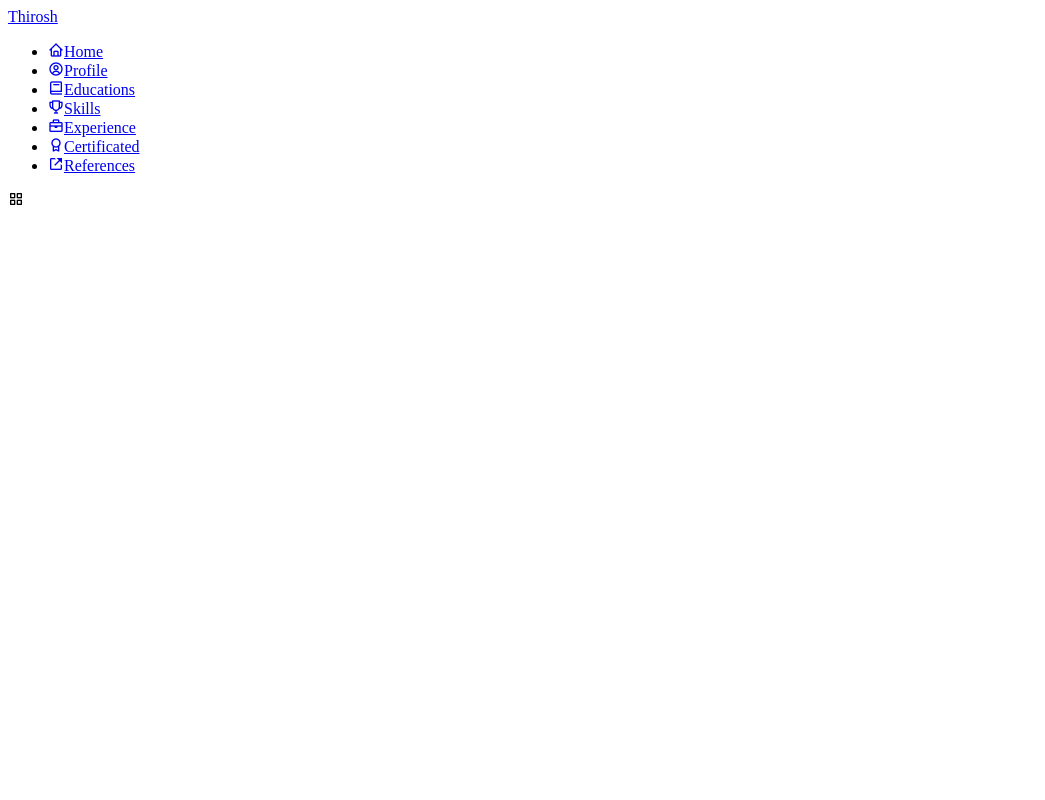
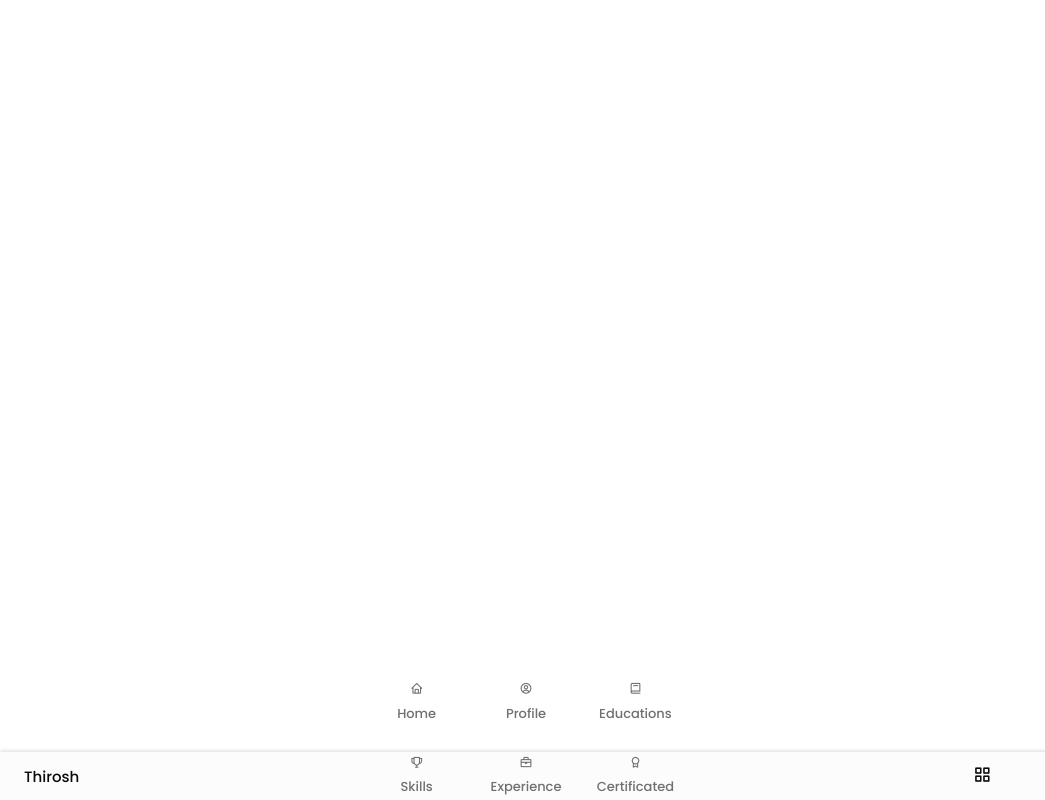
Before and after one commit to ThiroshMadhusha/cv-app, a plain HTML site: page index.html in a window 1280 px wide. Shown: the whole page, without its empty margins (0-1045 px from the left). Drawn offline with nearby package versions, Linux system fonts and the light colour scheme.

Commit message:
create application navbar section styles

```diff
--- a/assets/css/styles.css
+++ b/assets/css/styles.css
@@ -37,7 +37,13 @@
 }
 
 /*========== BASE ==========*/
+*,::before,::after{
+  box-sizing: border-box;
+}
 
+html{
+  scroll-behavior: smooth;
+}
 
 /*========== Variables Dark theme ==========*/
 
@@ -52,19 +58,148 @@
 
 
 /*========== Classes modified to reduce size and print on A4 sheet ==========*/
+body{
+  margin: 0 0 var(--header-height) 0;
+  padding: 0;
+  font-family: var(--body-font);
+  font-size: var(--normal-font-size);
+  border-color: var(--body-color);
+  color: var(--text-color);
+}
+
+h1,h2,h3,ul,p{
+  margin: 0;
+}
+
+h1,h2,h3{
+  color: var(--title-color);
+  font-weight: var(--font-medium);
+}
+
+ul{
+  padding: 0;
+  list-style: none;
+}
+
+a{
+  text-decoration: none;
+}
+
+img{
+  max-width: 100%;
+  height: auto;
+  /* display: block; */
+}
 
 
 /*========== CLASS CSS ==========*/
 
+.section{
+  padding: 1.5rem 0;
+
+}
+
+.section-title{
+  font-size: var(--h2-font-size);
+  color: var(--title-color);
+  font-weight: var(--font-semi-bold);
+  text-transform: uppercase;
+  letter-spacing: .35rem;
+  text-align: center;
+  margin-bottom: var(--mb-3);
+}
 
 /*========== LAYOUT ==========*/
+.bd-container{
+  max-width: 968px;
+  width: calc(100% - 3rem);
+  margin-left: var(--mb-3);
+  margin-right: var(--mb-3);
+}
 
+.bd-grid{
+  display: grid;
+  gap: 1.5rem;
+}
 
-/*========== NAV ==========*/
+.l-header{
+  width: 100%;
+  position: fixed;
+  bottom: 0;
+  left: 0;
+  z-index: var(--z-fixed);
+  background-color: var(--body-color);
+  box-shadow: 0 -1px 4px rgba(0,0,0,.15);
+  transition: .3s;
+}
 
+/* ============NAV ============== */
+
+.nav{
+  height: var(--header-height);
+  display: flex;
+  justify-content: space-between;
+  align-items: center;
+}
+
+@media screen and (max-width: 968px) {
+  .nav__menu{
+    position: fixed;
+    /* bottom: var(--header-height); */
+    bottom: -100%;
+    left: 0;
+    width: 100%;
+    padding: 2rem 1.5rem;
+    background-color: var(--body-color);
+    box-shadow: 0 1px 4px rgba(0,0,0,.1);
+    z-index: var(--z-fixed);
+    transition: .3s;
+  }
+
+}
+
+.nav__logo,
+.nav__toggle{
+  color: var(--title-color);
+  font-weight: var(--font-medium);
+}
+
+.nav__toggle{
+  font-size: 1.2rem;
+  cursor: pointer;
+}
+
+.nav__item{
+  text-align: center;
+}
+
+.nav__list{
+  display: grid;
+  grid-template-columns: repeat(3, 1fr);
+  gap: 2rem;
+}
+
+.nav__link{
+  display: flex;
+  flex-direction: column;
+  font-size: var(--smaller-font-size);
+  color: var(--text-color-light);
+  font-weight: var(--font-medium);
+}
+
+.nav__link:hover{
+  color: var(--text-color)
+}
+
+.nav__icon{
+  font-size: 1.2reem;
+  margin-bottom: var(--mb-1);
+}
 
 /* Show menu */
-
+.show-menu{
+  bottom: var(--header-height);
+}
 
 /* Active menu link */
 
```
